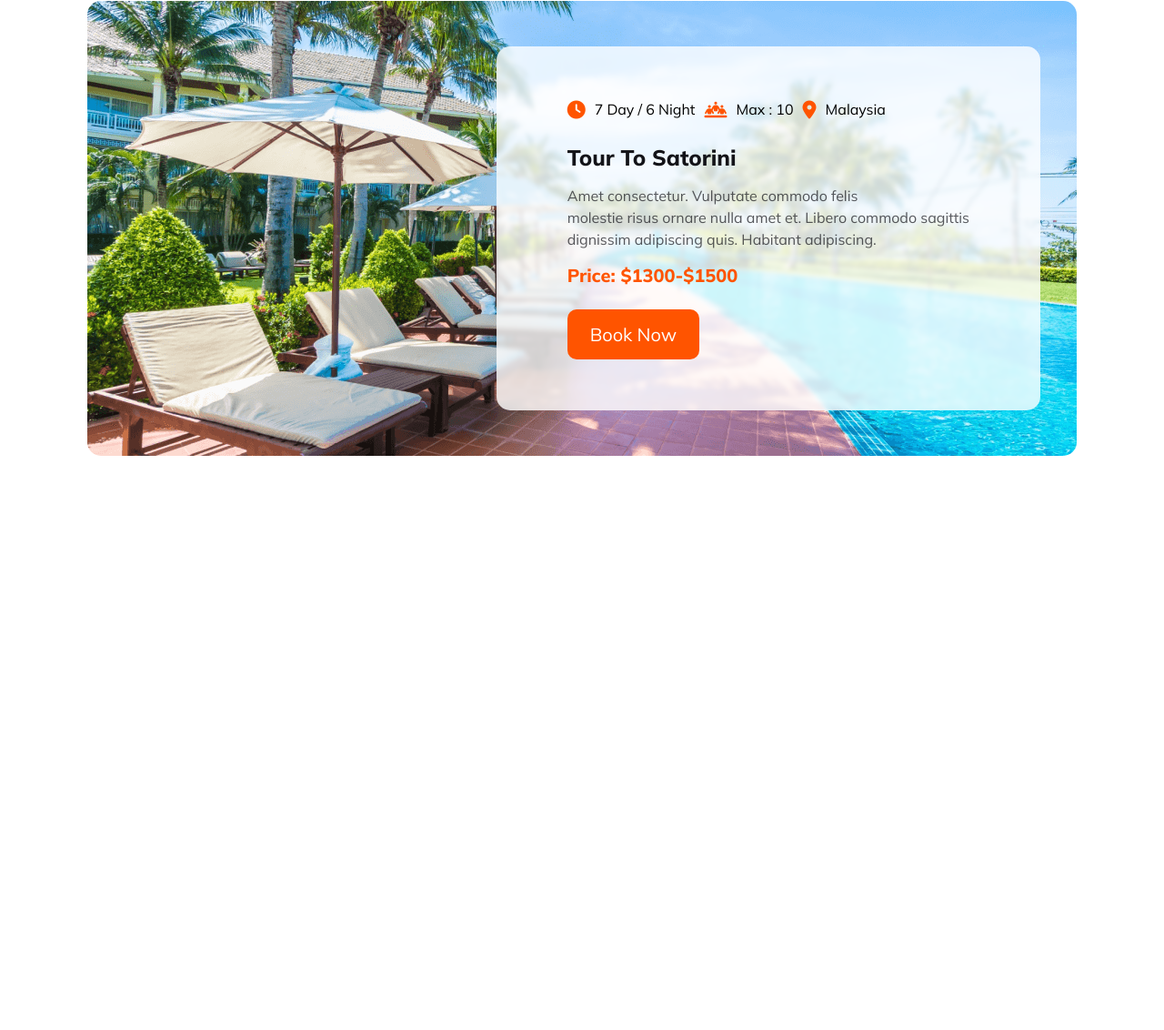
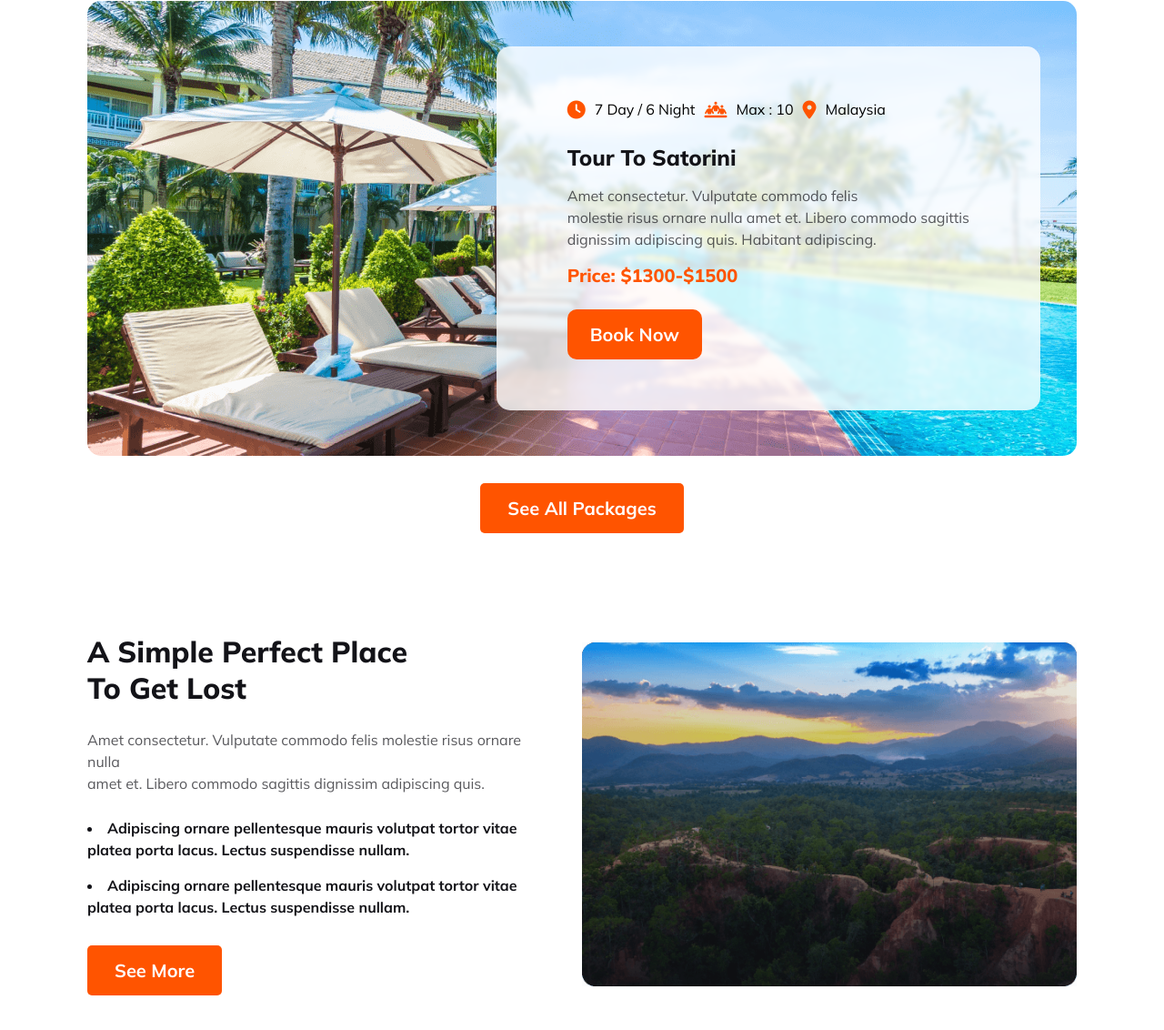
Before and after one commit to mdszhossain/Hero-Travel-Website, a plain HTML site: page index.html in a window 1280 px wide. Shown: the part 4556-5688 px from the top of the page at 91% size. Before the commit the page ends 5107 px from the top, so only its background shows below. Drawn offline with Linux system fonts and the light colour scheme.

Commit message:
Created responsive perfect place section (Multiple Screen Size Supported)

```diff
--- a/index.html
+++ b/index.html
@@ -201,6 +201,21 @@
                     </div>
                 </div>
             </div>
+            <div class="package-btn"><button class="read-more package-button">See All Packages</button></div>
+        </section>
+
+        <!-- Perfect-Place-Section -->
+        <section class="perfect-place">
+            <div class="perfect-place-text">
+                <h2 class="perfect-place-heading">A Simple Perfect Place<br>To Get Lost</h2>
+                <p class="all-description perfect-place-description">Amet consectetur. Vulputate commodo felis molestie risus  ornare nulla<br>amet et. Libero commodo sagittis dignissim adipiscing quis. </p>
+                <li class="list-description">Adipiscing ornare pellentesque mauris volutpat tortor vitae<br>platea porta lacus. Lectus suspendisse nullam.</li>
+                <li class="list-description">Adipiscing ornare pellentesque mauris volutpat tortor vitae<br>platea porta lacus. Lectus suspendisse nullam.</li>
+                <button class="see-more-btn read-more">See More</button>
+
+            </div>
+            <!-- <div class="perfect-place-image"></div> -->
+            <img src="./assets/Images/bangladesh-mountain.png" alt="" class="perfect-place-image">
         </section>
     </main>
 
--- a/styles/style.css
+++ b/styles/style.css
@@ -339,6 +339,7 @@
     border-radius: 10px;
     padding: 15px 25px;
     margin-top: 25px;
+    font-weight: 700;
 }
 .booking-description {
     margin: 15px 0px;
@@ -353,9 +354,40 @@
     justify-content: left;
     padding-left: 50px;
 }
+.package-btn {
+    display: flex;
+    justify-content: center;
+}
 
-
-
+/* Perfect-Place-Section */
+.perfect-place {
+    width: 85%;
+    margin: 110px auto;
+    display: flex;
+    justify-content: space-between;
+    align-items: center;
+}
+.perfect-place-heading {
+    font-size: 2.5rem;
+    font-weight: 800;
+    color: var(--default-black);
+}
+.list-description {
+    color: var(--default-black);
+    font-weight: 700;
+    line-height: 1.5rem;
+    margin-bottom: 15px;
+}
+.see-more-btn {
+    margin-top: 15px;
+}
+.perfect-place-description {
+    margin: 25px 0px;
+}
+.perfect-place-image {
+    height: 40%;
+    width: 40%;
+}
 
 /* Extra Small Screen */
 @media (min-width: 320px) and (max-width: 479px) {
@@ -494,6 +526,18 @@
     }
     .deals-heading {
         font-size: 1.5rem;
+    }
+
+    /* Perfect-Place-Section */
+    .perfect-place {
+        flex-direction: column;
+    }
+    .perfect-place-heading {
+        font-size: 1.5rem;
+    }
+    .perfect-place-image {
+        margin-top: 40px;
+        width: 100%;
     }
 
 }
@@ -638,6 +682,18 @@
     .deals-heading {
         font-size: 2rem;
     }
+
+    /* Perfect-Place-Section */
+    .perfect-place {
+        flex-direction: column;
+    }
+    .perfect-place-heading {
+        font-size: 1.5rem;
+    }
+    .perfect-place-image {
+        margin-top: 40px;
+        width: 100%;
+    }
 }
 
 
@@ -738,6 +794,26 @@
     .booking-2 {
         margin-left: 40px;
     }
+
+    /* Perfect-Place-Image */
+    .perfect-place-text {
+        width: 60%;
+    }
+    .perfect-place {
+        flex-direction: row;
+    }
+    .perfect-place-image {
+        width: 45%;
+    }
+    .perfect-place-heading {
+        font-size: 2rem;
+    }
+    .list-description {
+        width: 85%;
+    }
+    .perfect-place-description {
+        width: 85%;
+    }
 }
 
 
@@ -809,4 +885,18 @@
     .booking-2 {
         margin-left: 40px;
     }
+
+    /* Perfect-Package-List */
+    .perfect-place-heading {
+        font-size: 2rem;
+    }
+    .perfect-place-text {
+        width: 50%;
+    }
+    .perfect-place-image {
+        width: 50%;
+    }
+    .perfect-place-description, .list-description {
+        width: 90%;
+    }
 }
```
